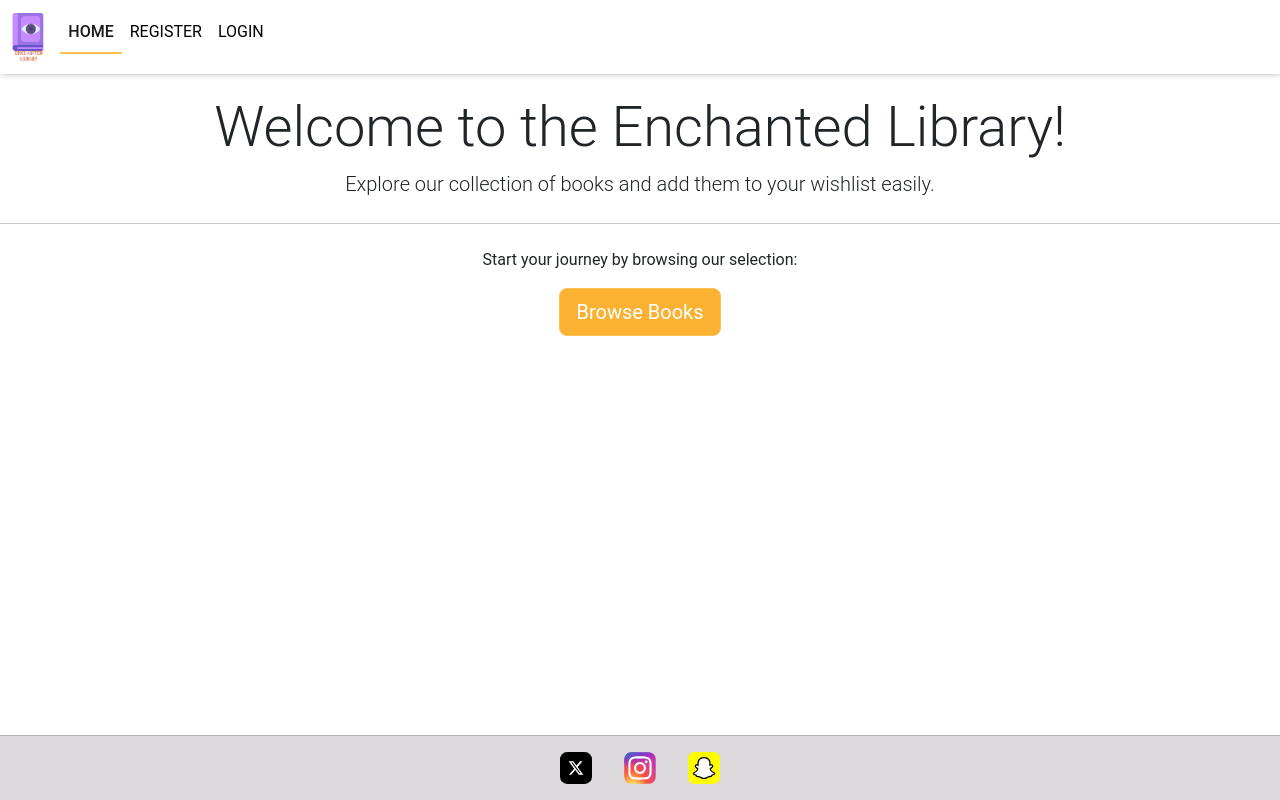
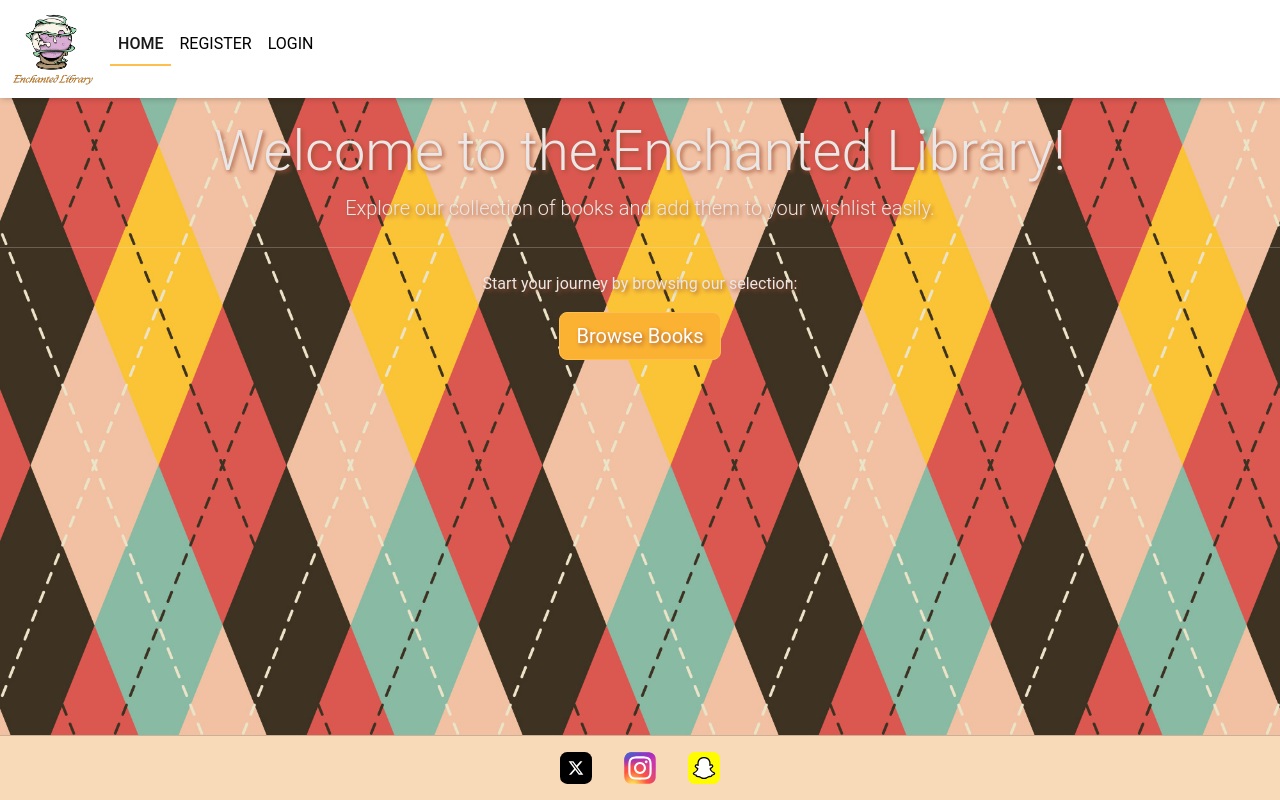
Before and after one commit to hubkinza/django-fullstack-project, a Django app: page / in a window 1280 px wide. Run offline with Django 4.2, Linux system fonts and the light colour scheme; some libraries are stand-ins or nearby versions.

Commit message:
Add background image and change logo

```diff
--- a/events/templates/events/index.html
+++ b/events/templates/events/index.html
@@ -2,8 +2,24 @@
 
 {% block content %}
 
+<style>
+   body {
+    background-image: url('static/images/argyle.jpg');
+    background-size: cover;
+    background-position: center;
+    background-repeat: no-repeat;
+    background-attachment: fixed;
+        }
+
+  .jumbotron{
+    color: rgb(235, 231, 230);
+    text-shadow: 2px 2px 4px rgba(157, 79, 53, 0.847);
+  }
+
+</style>
+
 <div class="jumbotron text-center">
-  <!-- Image added to the jumbotron -->
+
 
   <h1 class="display-4">Welcome to the Enchanted Library!</h1>
   <p class="lead">Explore our collection of books and add them to your wishlist easily.</p>
--- a/static/css/style.css
+++ b/static/css/style.css
@@ -9,7 +9,7 @@
     --background: #3f006a0f;
     --green: #ffbf50;
     --black: #000;
-    --off-white: #dddade;
+    --off-white: #f8dab8;
     --white: #ffffff;
     --orange: #ffbf50;
 
@@ -28,9 +28,6 @@ body {
     display: flex;
     flex-direction: column;
     font-family: var(--main-font);
-
-
-
 }
 
 main {
@@ -55,7 +52,7 @@ a.nav-link {
 
 img.logo {
 
-    height: 3rem;
+    height: 4.5rem;
     display: block;
 
 }
@@ -135,6 +132,8 @@ a { color:#f9af30 ; }
     text-align: center;
 }
 
+
+
 /* lead text */
 
 .hero-text .lead {
--- a/templates/includes/header.html
+++ b/templates/includes/header.html
@@ -5,7 +5,7 @@
   <nav class="navbar navbar-expand-lg bg-white">
     <div class="container-fluid">
       <!-- Logo -->
-      <a class="navbar-brand d-none d-lg-block"  href="#"><img src="{% static 'images/logo.png' %}" class="logo"></a>
+      <a class="navbar-brand d-none d-lg-block"  href="#"><img src="{% static 'images/logo11.png' %}" class="logo" alt="Crystal Ball logo"></a>
 
       <button class="navbar-toggler" type="button" data-bs-toggle="collapse" data-bs-target="#navbarNav"
         aria-controls="navbarNav" aria-expanded="false" aria-label="Toggle navigation">
```
Also changed, not shown: events/templates/events/hero.jpg (deleted), static/hero/hero.gif (deleted), static/images/1.png (added), static/images/2.png (added), static/images/Enchanted.jpg (renamed from events/templates/Enchanted.jpg), static/images/argyle.jpg (added), static/images/logo1.png (added), static/images/logo11.png (added), static/images/logo2.png (added).
